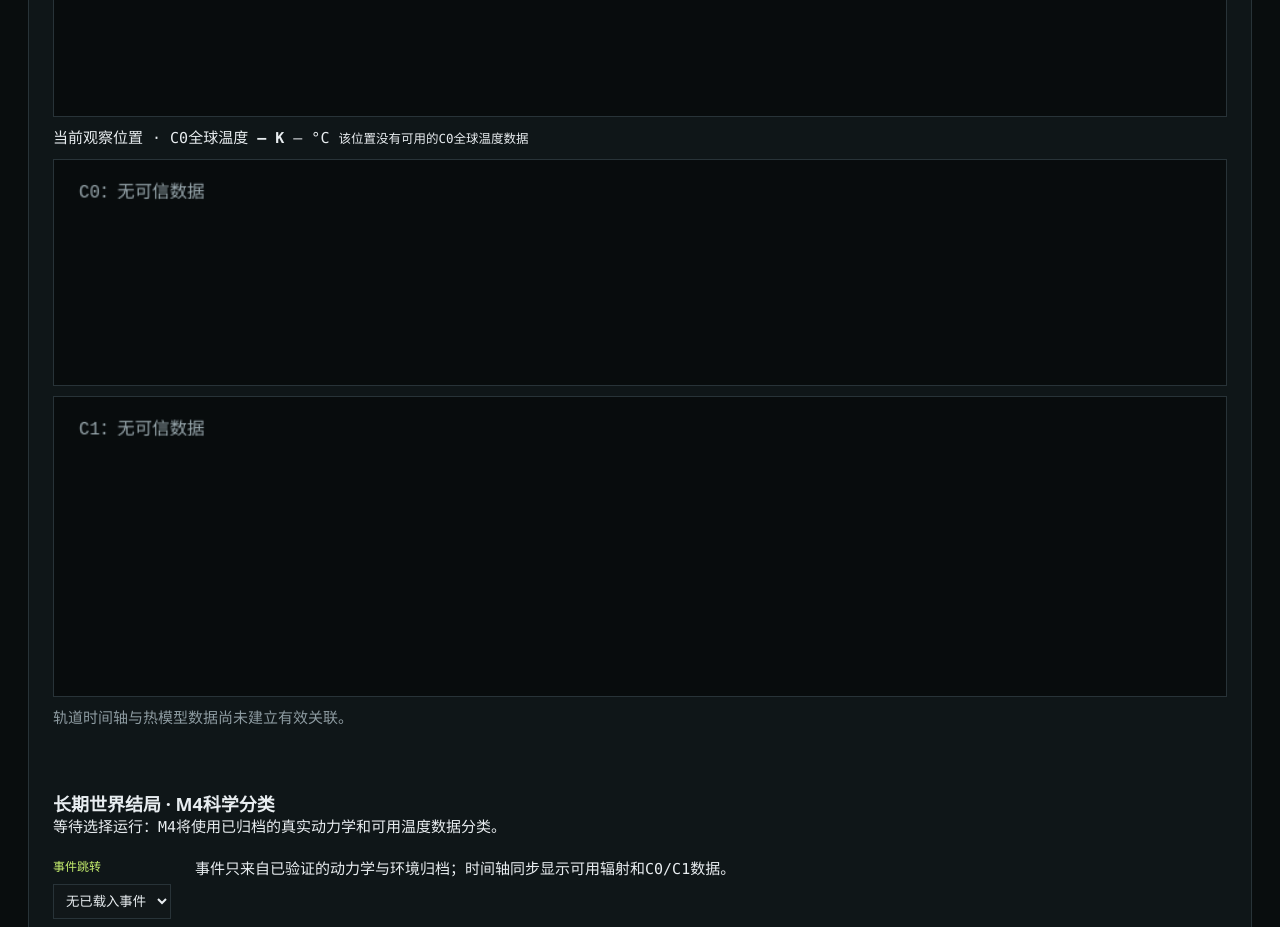
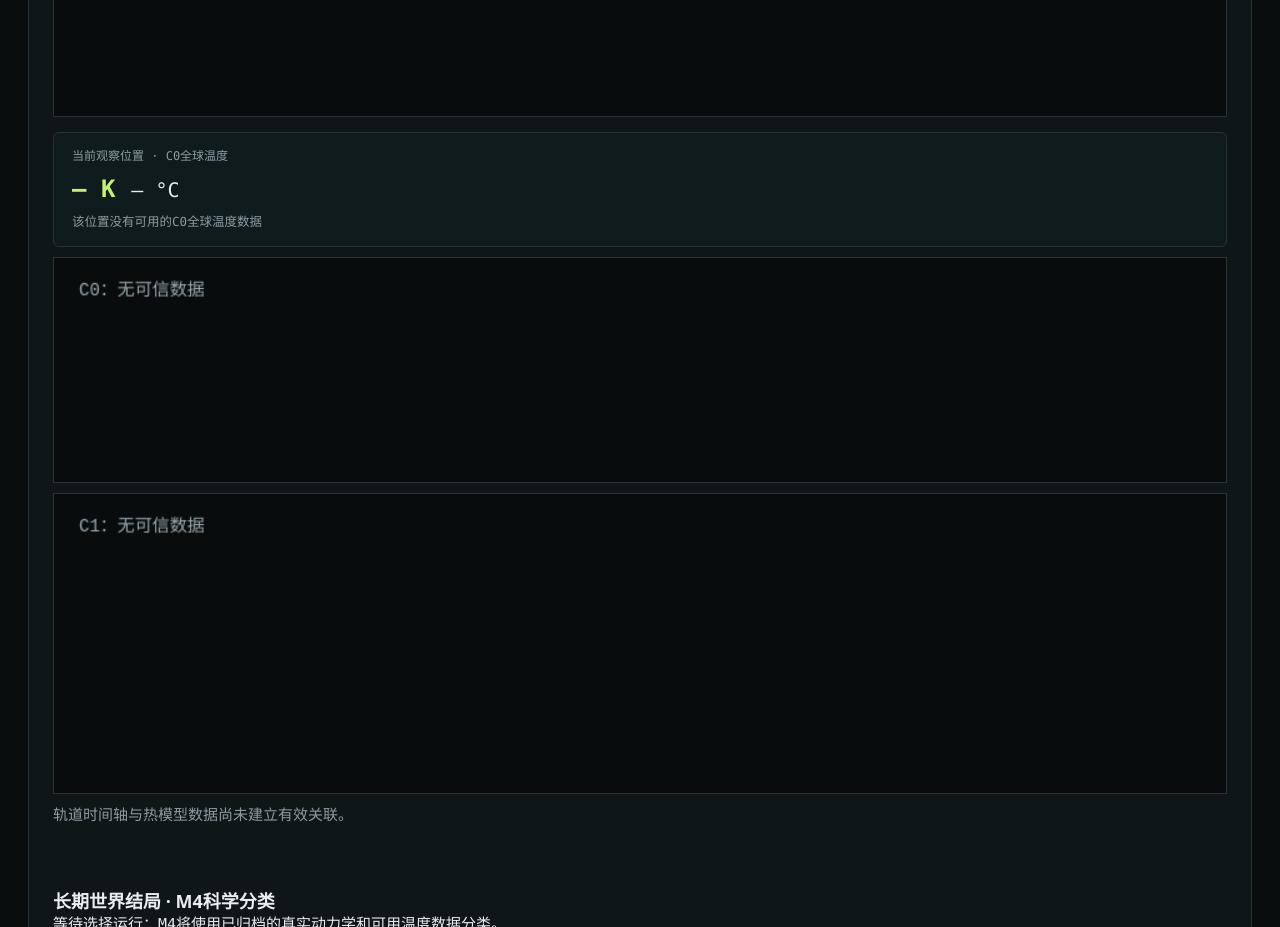
Before and after one commit to chenjunnan/threebodyplanet, a plain HTML site: page src/threebody/web/static/index.html in a window 1280 px wide. Shown: the part 3920-4847 px from the top of the page. Drawn offline with Linux system fonts and the light colour scheme; no server answers.

Commit message:
style(web): emphasize current C0 temperature in Kelvin and Celsius

```diff
--- a/src/threebody/web/static/styles.css
+++ b/src/threebody/web/static/styles.css
@@ -78,3 +78,15 @@ textarea { width:100%; min-height:285px; resize:vertical; background:#080c0d; bo
 .task-advanced textarea { display:block; width:100%; min-height:135px; }
 .task-advanced button { margin-top:12px; }
 .task-diagnostics pre { margin-top:14px; overflow:auto; }
+
+.c0-current-temperature {
+  display:flex;flex-wrap:wrap;align-items:baseline;column-gap:16px;row-gap:6px;
+  margin:15px 0 8px;padding:14px 18px;border:1px solid var(--line);
+  border-radius:6px;background:#101b1e;
+}
+.c0-current-temperature .c0-reading-label {
+  width:100%;font-size:12px;color:var(--muted);
+}
+.c0-current-temperature strong {font-size:24px;color:var(--lime);font-variant-numeric:tabular-nums}
+.c0-current-temperature #c0-current-celsius {font-size:20px;color:var(--ink);font-variant-numeric:tabular-nums}
+.c0-current-temperature small {width:100%;color:var(--muted);line-height:1.5}
```
